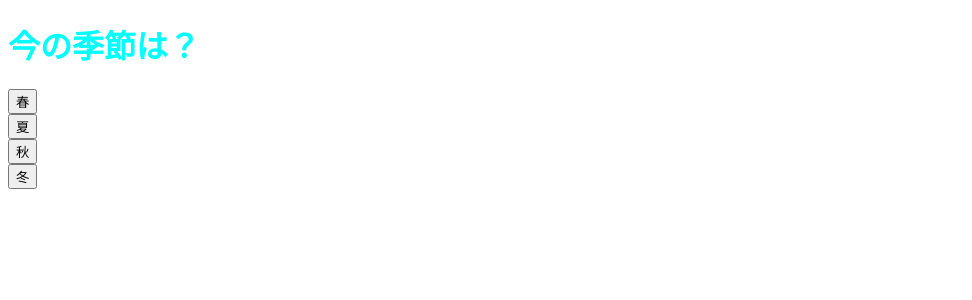
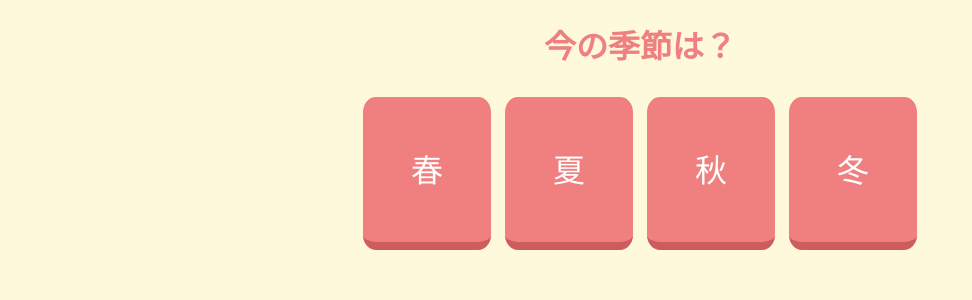
Before and after one commit to naka-no-mura/hanaerabi, a PHP site: page /seasons/season.php in a window 1280 px wide. Shown: the top 300 px of the page, without its empty margins (0-972 px from the left). Run offline with PHP 8.4, Linux system fonts and the light colour scheme.

Commit message:
add:style.css

```diff
--- a/app/assets/stylesheets/style.css
+++ b/app/assets/stylesheets/style.css
@@ -1,8 +1,81 @@
-h1 {
-  color: aqua;
+body {
+  background-color: #fff9dc;
+  text-align: center;
+  color: lightcoral;
+  font-family: 'M PLUS Rounded 1c', sans-serif;
+  margin: 0 auto;
+  width: 90%;
+}
+
+main {
+  width: 100%;
+}
+
+a {
+  text-decoration: none;
+  color: lightcoral;
+}
+
+input {
+  font-family: 'M PLUS Rounded 1c', sans-serif;
+}
+
+.top-img {
+  width: 60%;
 }
 
 .start {
-  color: aqua;
+  border-bottom: 8px solid indianred;
+  border-radius: 100vh;
+  margin: 1rem 0 3rem;
+  padding: 1.5rem 2.5rem;
+  display: inline-block;
+  background-color: lightcoral;
+  color: #fff;
+}
+
+.logo-tx {
+  font-size: 5%;
+}
+
+.seasons {
+  display: -webkit-inline-box;
+  display: -ms-inline-flexbox;
+  display: inline-flex;
+  -webkit-box-pack: justify;
+      -ms-flex-pack: justify;
+          justify-content: space-between;
+}
+
+.seasons .season {
+  padding: 3rem;
+  margin: 0.3rem;
+  font-size: 2rem;
+  border-radius: 10%;
+  border: none;
+  border-bottom: 8px solid indianred;
+  background-color: lightcoral;
+  color: #fff;
+}
+
+.meanings {
+  display: -webkit-inline-box;
+  display: -ms-inline-flexbox;
+  display: inline-flex;
+  -webkit-box-pack: justify;
+      -ms-flex-pack: justify;
+          justify-content: space-between;
+}
+
+.meanings .meaning {
+  padding: 0.5rem;
+  margin: 0.1rem;
+  font-size: 1rem;
+  border-radius: 10%;
+  border: none;
+  border-bottom: 8px solid indianred;
+  background-color: lightcoral;
+  color: #fff;
+  overflow-wrap: break-word;
 }
 /*# sourceMappingURL=style.css.map */
--- a/app/assets/stylesheets/style.scss
+++ b/app/assets/stylesheets/style.scss
@@ -1,7 +1,72 @@
-h1 {
-  color: aqua;
+body {
+  background-color: #fff9dc;
+  text-align: center;
+  color: lightcoral;
+  font-family: 'M PLUS Rounded 1c', sans-serif;
+  margin: 0 auto;
+  width: 90%;
+}
+main {
+  width: 100%;
+}
+a {
+  text-decoration: none;;
+  color: lightcoral;
+}
+input {
+  font-family: 'M PLUS Rounded 1c', sans-serif;
+}
+
+// トップページ
+.top-img {
+  width: 60%;
 }
 
 .start {
-  color: aqua;
+  border-bottom: 8px solid indianred;
+  border-radius: 100vh;
+  margin: 1rem 0 3rem;
+  padding: 1.5rem 2.5rem;
+  display: inline-block;
+  background-color: lightcoral;
+  color: #fff;
 }
+
+.logo-tx {
+  font-size: 5%;
+}
+
+// 季節選択
+.seasons {
+  display: inline-flex;
+  justify-content: space-between;
+
+  .season {
+    padding: 3rem;
+    margin: 0.3rem;
+    font-size: 2rem;
+    border-radius: 10%;
+    border: none;
+    border-bottom: 8px solid indianred;
+    background-color: lightcoral;
+    color: #fff;
+  }
+}
+
+// 気分選択
+.meanings {
+  display: inline-flex;
+  justify-content: space-between;
+
+  .meaning {
+    padding: 0.5rem;
+    margin: 0.1rem;
+    font-size: 1rem;
+    border-radius: 10%;
+    border: none;
+    border-bottom: 8px solid indianred;
+    background-color: lightcoral;
+    color: #fff;
+    overflow-wrap: break-word;
+  }
+}
--- a/public/items/item.php
+++ b/public/items/item.php
@@ -15,6 +15,9 @@ if ($_GET['flower_id']) {
   <meta charset="UTF-8">
   <meta http-equiv="X-UA-Compatible" content="IE=edge">
   <meta name="viewport" content="width=device-width, initial-scale=1.0">
+  <link rel="preconnect" href="https://fonts.googleapis.com">
+  <link rel="preconnect" href="https://fonts.gstatic.com" crossorigin>
+  <link href="https://fonts.googleapis.com/css2?family=M+PLUS+Rounded+1c:wght@400;800;900&display=swap" rel="stylesheet">
   <link rel="stylesheet" href="../../app/assets/stylesheets/style.css" type="text/css">
   <title>ハナエラビ</title>
 </head>
--- a/public/seasons/season.php
+++ b/public/seasons/season.php
@@ -9,6 +9,9 @@ $seasons = ['春', '夏', '秋', '冬'];
   <meta charset="UTF-8">
   <meta http-equiv="X-UA-Compatible" content="IE=edge">
   <meta name="viewport" content="width=device-width, initial-scale=1.0">
+  <link rel="preconnect" href="https://fonts.googleapis.com">
+  <link rel="preconnect" href="https://fonts.gstatic.com" crossorigin>
+  <link href="https://fonts.googleapis.com/css2?family=M+PLUS+Rounded+1c:wght@400;800;900&display=swap" rel="stylesheet">
   <link rel="stylesheet" href="../../app/assets/stylesheets/style.css" type="text/css">
   <title>ハナエラビ</title>
 </head>
@@ -18,9 +21,9 @@ $seasons = ['春', '夏', '秋', '冬'];
   </head>
   <main>
     <?php foreach ($seasons as $season): ?>
-      <form action="../meaning/meaning.php" method="get">
+      <form action="../meaning/meaning.php" method="get" class="seasons">
         <input type="hidden" name="season" value="<?php echo htmlspecialchars($season, ENT_QUOTES); ?>">
-        <input type="submit" value="<?php echo htmlspecialchars($season, ENT_QUOTES); ?>" >
+        <input type="submit" class="season" value="<?php echo htmlspecialchars($season, ENT_QUOTES); ?>" >
       </form>
     <?php endforeach; ?>
   </main>
```
Also changed, not shown: public/index.php (+7 -1 lines), public/meaning/meaning.php (+7 -4 lines), public/image/logo.jpg (added), public/image/top_flower.jpg (added), 1 other file.
